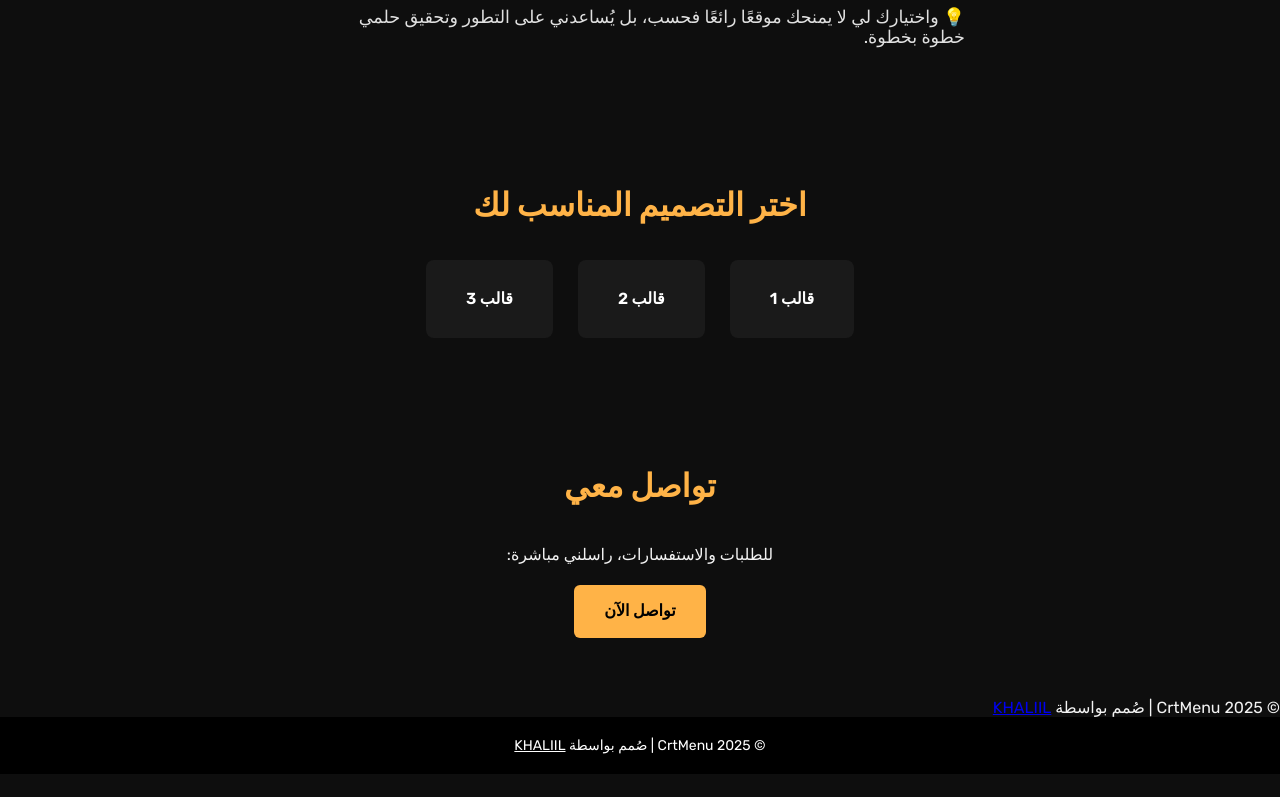
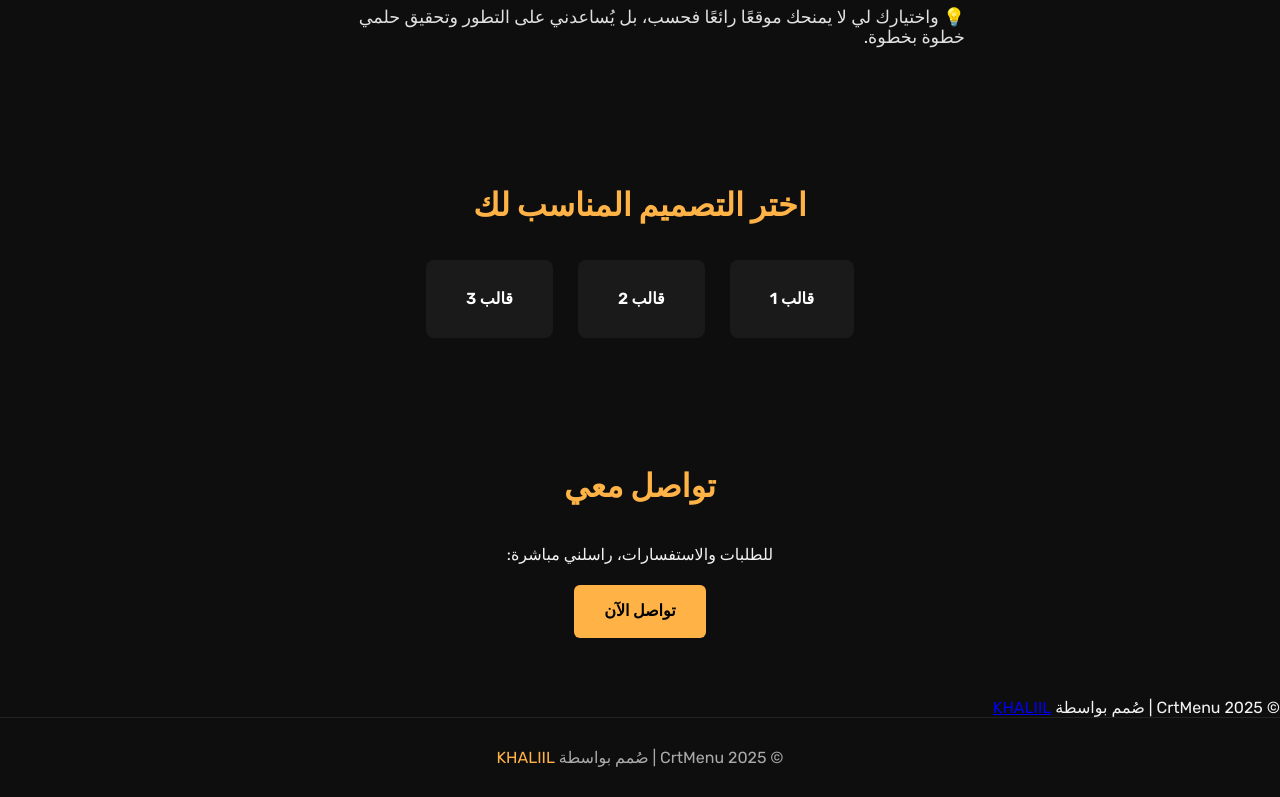
Before and after one commit to storeskhaliil/HomePage, a Next.js app: page / in a window 1280 px wide. Shown: the part 1505-2302 px from the top of the page. Before the commit the page ends 2279 px from the top, so only its background shows below. Built offline with nearby package versions, Linux system fonts and the light colour scheme.

Commit message:
Update footer styles for improved appearance

```diff
--- a/styles/Footer.module.css
+++ b/styles/Footer.module.css
@@ -1,11 +1,11 @@
 .footer {
   text-align: center;
-  padding: 20px;
-  font-size: 14px;
-  color: #fff;
-  background: #000;
+  padding: 30px 10px;
+  border-top: 1px solid #222;
+  color: #aaa;
 }
+
 .footer a {
-  color: #fff;
-  text-decoration: underline;
+  color: #ffb347;
+  text-decoration: none;
 }
```
